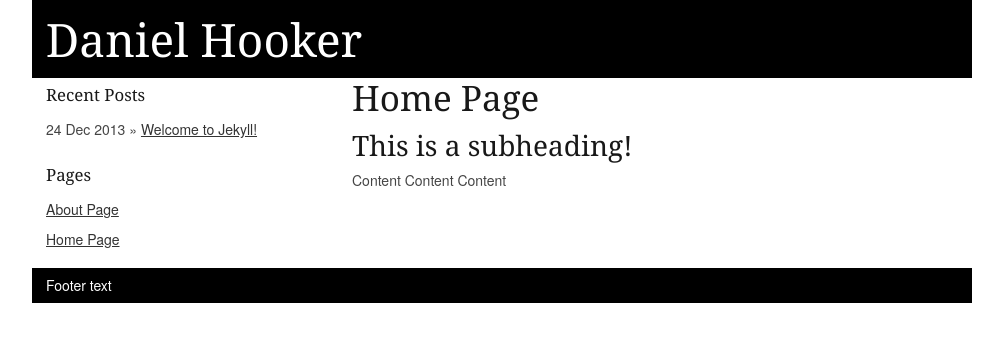
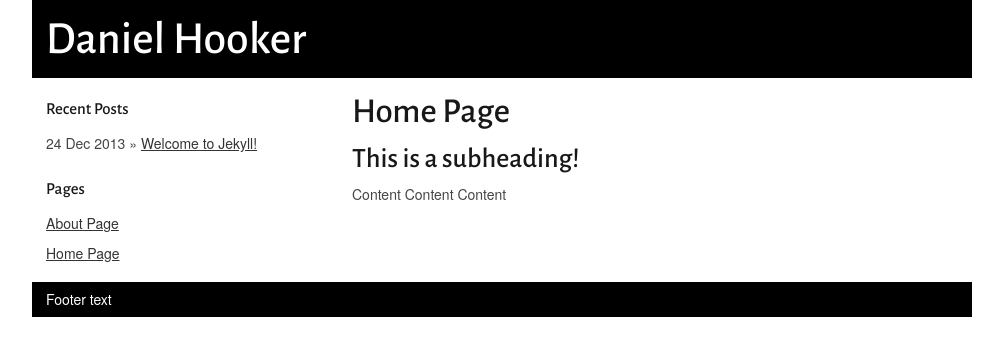
Before and after one commit to danhooker/danhooker.github.io, a Jekyll site: the page built from index.html, in a window 1280 px wide. Shown: the top 356 px of the page, without its empty margins (138-1141 px from the left). Built offline with Jekyll 4.4.1, drawn with Linux system fonts in a browser that asks for light colours; Markdown is read by kramdown in place of the engine named in the settings.

Commit message:
updating styles

```diff
--- a/_includes/header.html
+++ b/_includes/header.html
@@ -18,6 +18,7 @@
 
 	<!-- CSS
   ================================================== -->
+  <link href='http://fonts.googleapis.com/css?family=Alegreya+Sans:300,500' rel='stylesheet' type='text/css'>
 	<link rel="stylesheet" href="{{ site.baseurl }}css/base.css">
 	<link rel="stylesheet" href="{{ site.baseurl }}css/skeleton.css">
 	<link rel="stylesheet" href="{{ site.baseurl }}css/layout.css">
--- a/_posts/2013-12-24-welcome-to-jekyll.markdown
+++ b/_posts/2013-12-24-welcome-to-jekyll.markdown
@@ -12,7 +12,7 @@ To add new posts, simply add a file in the `_posts` directory that follows the c
 
 Jekyll also offers powerful support for code snippets:
 
-{% highlight ruby linenos %}
+{% highlight ruby %}
 def print_hi(name)
   puts "Hi, #{name}"
 end
--- a/css/base.css
+++ b/css/base.css
@@ -63,15 +63,15 @@
 ================================================== */
 	h1, h2, h3, h4, h5, h6 {
 		color: #181818;
-		font-family: "Georgia", "Times New Roman", serif;
+		font-family: 'Alegreya Sans', 'HelveticaNeue', 'Helvetica Neue', Helvetica, Arial, sans-serif;
 		font-weight: normal; }
-	h1 a, h2 a, h3 a, h4 a, h5 a, h6 a { font-weight: inherit; }
-	h1 { font-size: 46px; line-height: 50px; margin-bottom: 14px;}
-	h2 { font-size: 35px; line-height: 40px; margin-bottom: 10px; }
-	h3 { font-size: 28px; line-height: 34px; margin-bottom: 8px; }
-	h4 { font-size: 21px; line-height: 30px; margin-bottom: 4px; }
+	h1 { font-size: 46px; line-height: 50px; margin-bottom: 14px; font-weight: 500; }
+	h2 { font-size: 35px; line-height: 40px; margin-bottom: 10px; font-weight: 500; }
+	h3 { font-size: 28px; line-height: 34px; margin-bottom: 8px; font-weight: 300; }
+	h4 { font-size: 21px; line-height: 30px; margin-bottom: 4px; font-weight: 300; }
 	h5 { font-size: 17px; line-height: 24px; }
 	h6 { font-size: 14px; line-height: 21px; }
+	h1 a, h2 a, h3 a, h4 a, h5 a, h6 a { font-weight: inherit; }
 	.subheader { color: #777; }
 
 	p { margin: 0 0 20px 0; }
--- a/css/layout.css
+++ b/css/layout.css
@@ -18,6 +18,7 @@
 ================================================== */
 #header {
 	background:#000;
+	margin-bottom:1em;
 	padding:1em 0;
 }
 #header h1 {
```
